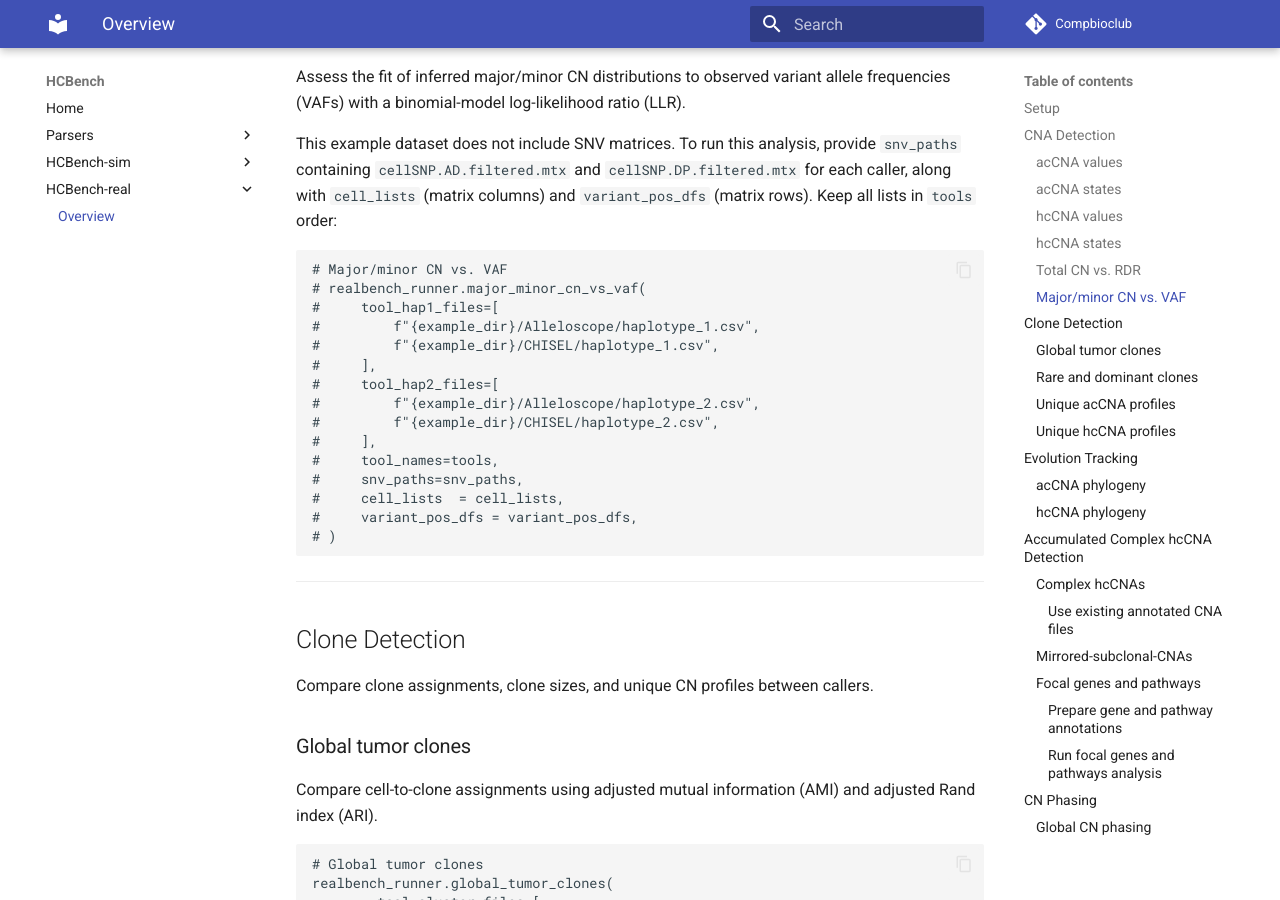
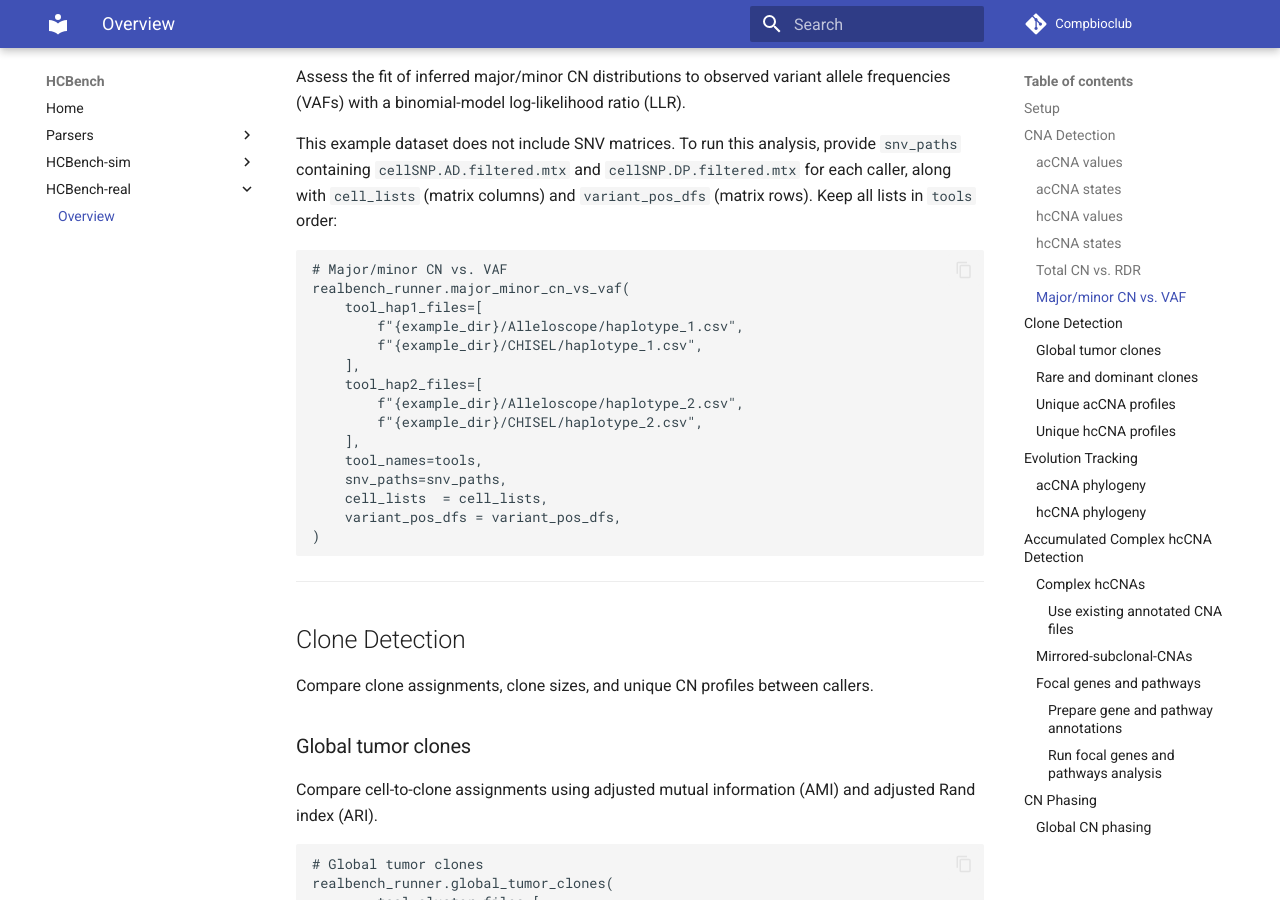
Before and after one commit to compbioclub/HCBench, an MkDocs documentation site: the page built from docs/realbench/index.md, in a window 1280 px wide and 900 px high, scrolled down 3018 px. Built offline with MkDocs 1.6.1 and Material for MkDocs 9.7.7, drawn with Linux system fonts in a browser that asks for light colours; some of the changed text lies outside the part shown.

Commit message:
fixed bug

````diff
--- a/docs/realbench/index.md
+++ b/docs/realbench/index.md
@@ -128,20 +128,20 @@ This example dataset does not include SNV matrices. To run this analysis, provid
 
 ```python
 # Major/minor CN vs. VAF
-# realbench_runner.major_minor_cn_vs_vaf(
-#     tool_hap1_files=[
-#         f"{example_dir}/Alleloscope/haplotype_1.csv",
-#         f"{example_dir}/CHISEL/haplotype_1.csv",
-#     ],
-#     tool_hap2_files=[
-#         f"{example_dir}/Alleloscope/haplotype_2.csv",
-#         f"{example_dir}/CHISEL/haplotype_2.csv",
-#     ],
-#     tool_names=tools,
-#     snv_paths=snv_paths,
-#     cell_lists  = cell_lists,
-#     variant_pos_dfs = variant_pos_dfs,
-# )
+realbench_runner.major_minor_cn_vs_vaf(
+    tool_hap1_files=[
+        f"{example_dir}/Alleloscope/haplotype_1.csv",
+        f"{example_dir}/CHISEL/haplotype_1.csv",
+    ],
+    tool_hap2_files=[
+        f"{example_dir}/Alleloscope/haplotype_2.csv",
+        f"{example_dir}/CHISEL/haplotype_2.csv",
+    ],
+    tool_names=tools,
+    snv_paths=snv_paths,
+    cell_lists  = cell_lists,
+    variant_pos_dfs = variant_pos_dfs,
+)
 ```
 
 ------
@@ -302,10 +302,10 @@ If your CN profiles have already been annotated, provide the annotation tables d
 To reuse previously annotated events, first generate them with `save_annotated_df=True` (or through the Parser). Supply the resulting file paths in `annotated_files`, keyed by caller. For the example above, annotations are saved under `{output_dir}/complex_hccnas_0.8annotated/`:
 
 ```python
-# realbench_runner.complex_hccnas(
-#     annotated_files=annotated_files,
-#     outprefix="complex_hccnas_reused_",
-# )
+realbench_runner.complex_hccnas(
+    annotated_files=annotated_files,
+    outprefix="complex_hccnas_reused_",
+)
 ```
 
 Each tool requires one combined CSV file with the columns `cell`, `Chrom`, `Start`, `End`, `value`, `Segment`, `size`, and `type`. Coordinates must be positive, 1-based, and inclusive. The files should contain the complete independently annotated events, rather than only focal events or events derived from pairwise-aligned data. You can also pass a list of file paths through `annotated_files`, together with matching `tool_names`. Do not use `tool_cna_files` and `annotated_files` in the same call.
````
Also changed, not shown: other parts of docs/realbench/index.md (+23 -8 lines), docs/gtbench/cellprofile.md (+1 -1 lines), docs/gtbench/index.md (+1 -1 lines), docs/parsers/cnrein.md (+1 -1 lines), docs/parsers/index.md (+1 -27 lines), 7 other files.
